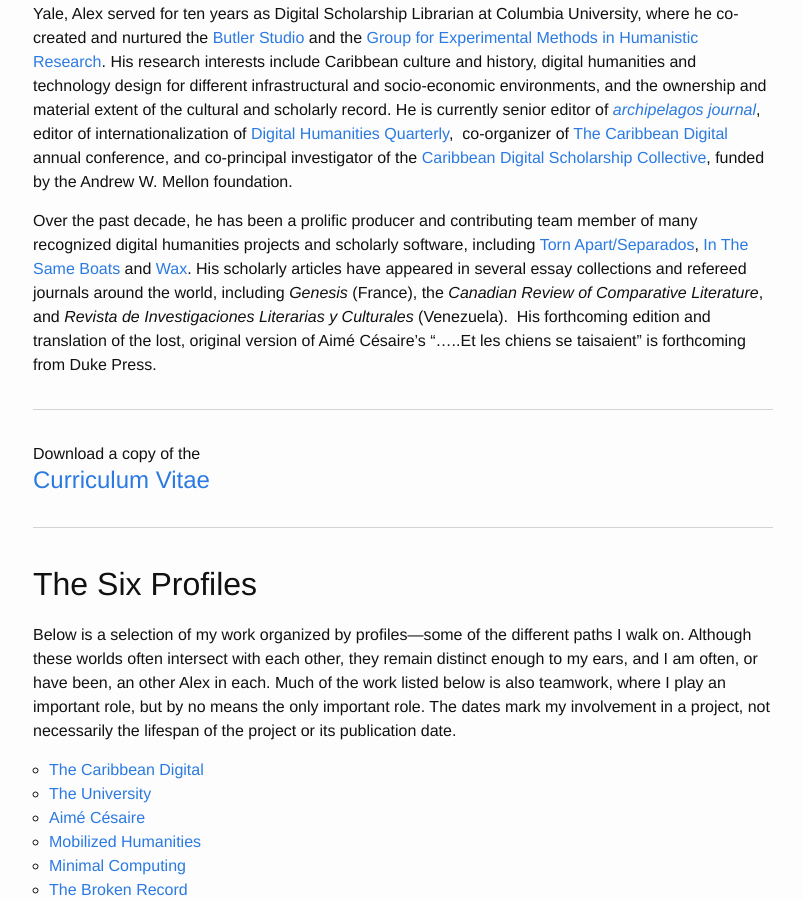
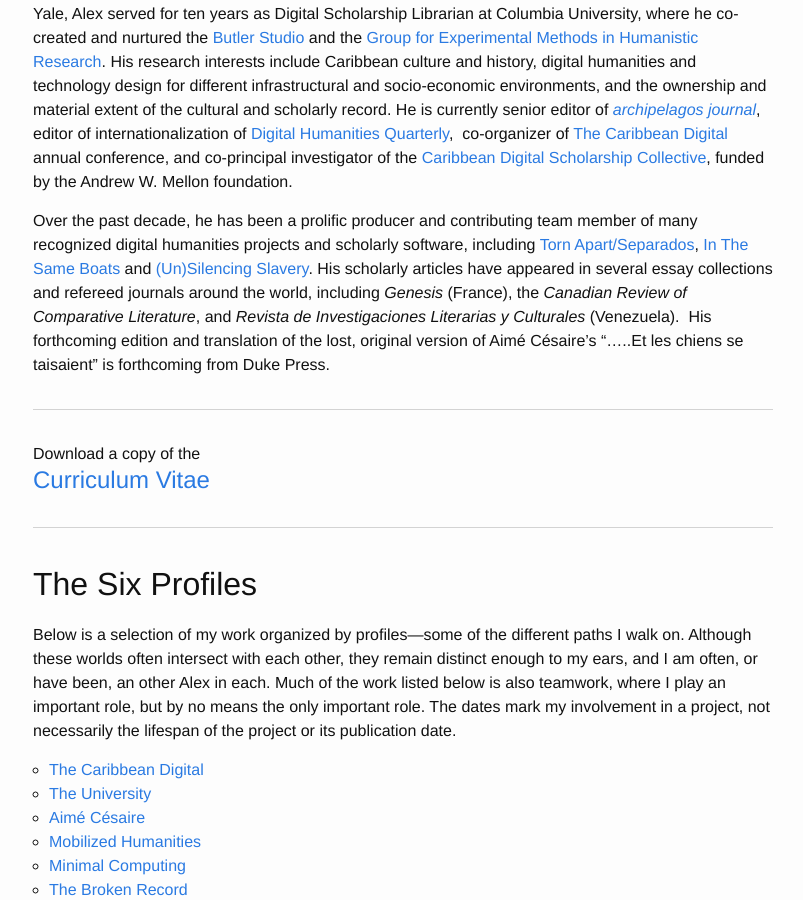
Before and after one commit to elotroalex/elotroalex, a Jekyll site: the page built from profiles.md, in a window 1280 px wide and 900 px high, scrolled down 309 px. Shown: the whole window, without its empty margins (237-1040 px from the left). Built offline with Jekyll 4.4.1, drawn with Linux system fonts in a browser that asks for light colours.

```diff
--- a/profiles.md
+++ b/profiles.md
@@ -11,7 +11,7 @@
 
 Alex is Senior Lecturer II and Associate Research Faculty of Digital Humanities in the Department of Spanish and Portuguese at Yale University, where he teaches introductory and advanced courses in digital humanities, and runs project-based learning and collective research initiatives. Before joining Yale, Alex served for ten years as Digital Scholarship Librarian at Columbia University, where he co-created and nurtured the [Butler Studio](https://studio.cul.columbia.edu/) and the [Group for Experimental Methods in Humanistic Research](http://xpmethod.columbia.edu/). His research interests include Caribbean culture and history, digital humanities and technology design for different infrastructural and socio-economic environments, and the ownership and material extent of the cultural and scholarly record. He is currently senior editor of [*archipelagos journal*](http://archipelagosjournal.org), editor of internationalization of [Digital Humanities Quarterly](http://www.digitalhumanities.org/dhq/),  co-organizer of [The Caribbean Digital](http://caribbeandigitalnyc.net/) annual conference, and co-principal investigator of the [Caribbean Digital Scholarship Collective](https://cdscollective.org/), funded by the Andrew W. Mellon foundation.
 
-Over the past decade, he has been a prolific producer and contributing team member of many recognized digital humanities projects and scholarly software, including [Torn Apart/Separados](http://xpmethod.columbia.edu/torn-apart/volume/1/), [In The Same Boats](http://sameboats.org/) and [Wax](https://minicomp.github.io/wax-facets/). His scholarly articles have appeared in several essay collections and refereed journals around the world, including *Genesis* (France), the *Canadian Review of Comparative Literature*, and *Revista de Investigaciones Literarias y Culturales* (Venezuela).  His forthcoming edition and translation of the lost, original version of Aimé Césaire's ".....Et les chiens se taisaient" is forthcoming from Duke Press.
+Over the past decade, he has been a prolific producer and contributing team member of many recognized digital humanities projects and scholarly software, including [Torn Apart/Separados](http://xpmethod.columbia.edu/torn-apart/volume/1/), [In The Same Boats](http://sameboats.org/) and [(Un)Silencing Slavery](https://unsilencing-slavery.org/). His scholarly articles have appeared in several essay collections and refereed journals around the world, including *Genesis* (France), the *Canadian Review of Comparative Literature*, and *Revista de Investigaciones Literarias y Culturales* (Venezuela).  His forthcoming edition and translation of the lost, original version of Aimé Césaire's ".....Et les chiens se taisaient" is forthcoming from Duke Press.
 
 ---
 <p id="cv">Download a copy of the <a class="post-link" target="_blank" href="{{site.baseurl}}/docs/gil-cv.pdf">Curriculum Vitae</a>
```
Also changed, not shown: _drafts/2020-05-02-through-breaking-glass.md (renamed from _posts/2020-05-02-through-breaking-glass.md).
